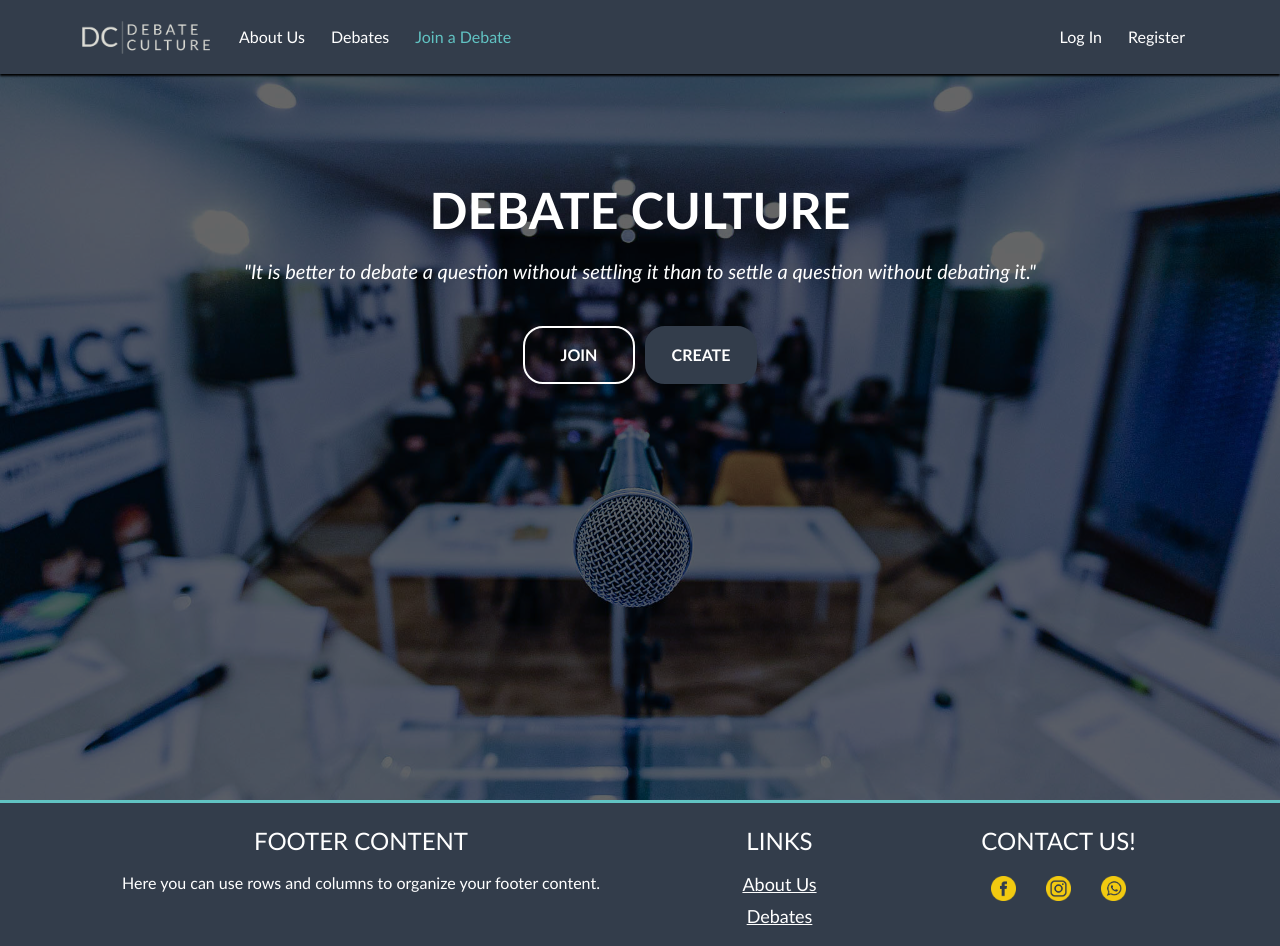
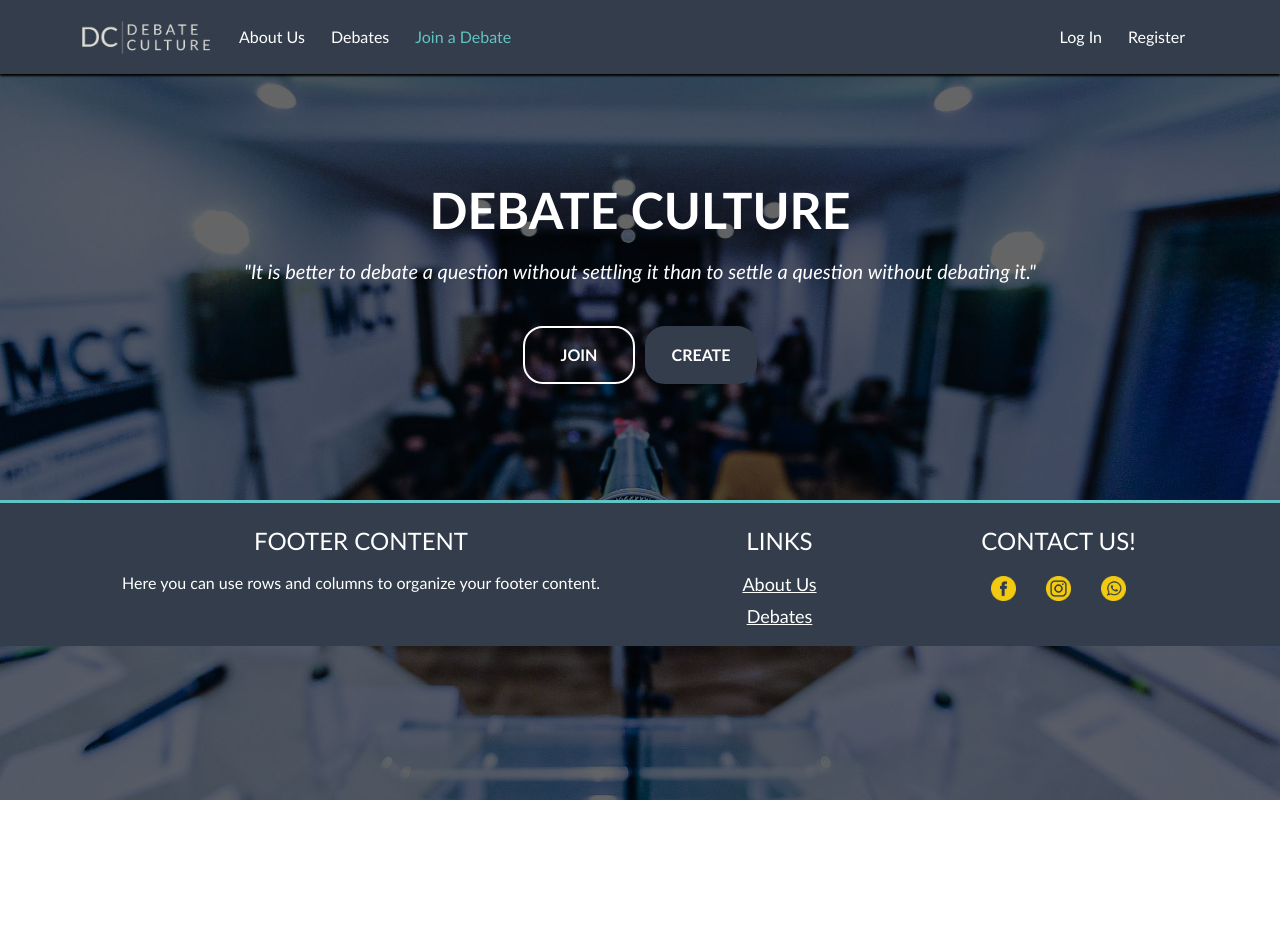
Before and after one commit to 917-SzaboBalazs/debate_app, a React (Create React App) app in the folder frontend/: page / in a window 1280 px wide. After the commit the page ends 800 px from the top, so only its background shows below. Built offline with nearby package versions, Linux system fonts and the light colour scheme; no server answers.

Commit message:
Revert "RD: background fix part 1"
This reverts commit 56551bf6674dbc0c1b7d97918aab75691e2d8817.

```diff
--- a/frontend/src/App.css
+++ b/frontend/src/App.css
@@ -24,6 +24,7 @@
   background-attachment: fixed;*/
   background-color: var(--mcc-kek);
   background: url( 'images/mikrofon2.jpg') center center/cover no-repeat, linear-gradient(rgba(0,0,0,0.6),rgba(0,0,0,0.6));
+  background-attachment: fixed;
   background-blend-mode: overlay;
   position: fixed;
   top: 0;
@@ -31,6 +32,12 @@
   left: 0;
   right: 0;
   z-index: -1;
+}
+
+@media screen and (max-width: 1000px) {
+  .base {
+    background-attachment: scroll;
+  }
 }
 
 
--- a/frontend/src/components/Footer/Footer.css
+++ b/frontend/src/components/Footer/Footer.css
@@ -10,6 +10,8 @@
     color: white;
     border-top: 3px solid var(--secondary);
 }
+
+
 
 .footer-copyright a {
     color: white;
--- a/frontend/src/components/Trunk/Trunk.css
+++ b/frontend/src/components/Trunk/Trunk.css
@@ -5,7 +5,7 @@
 } */
 
 .home--container{
-  height: 100vh;
+  height: 500px;
 }
 
   .trunk--container {
--- a/frontend/src/pages/Home.jsx
+++ b/frontend/src/pages/Home.jsx
@@ -6,8 +6,9 @@ import '../App.css'
 function Home() {
   return (
       <>
-        <div className="base"></div>
-        <Trunk />
+      <div className="base">
+      </div>
+      <Trunk />
       </>
   )
 }
--- a/frontend/src/pages/LoginSignup/Login.jsx
+++ b/frontend/src/pages/LoginSignup/Login.jsx
@@ -84,9 +84,7 @@ function Login() {
     }, [value])
 
   return (
-    <>
-    <div className="base"></div>
-    <div className='login-body'>
+    <div className='login-body base'>
       <div className="container">
         <div className="login--trunk-container row">
           {/* <form action="" className=""> */}
@@ -142,7 +140,6 @@ function Login() {
           </div>
         </div>
     </div>
-    </>
   )
 }
 
--- a/frontend/src/pages/LoginSignup/Signup.jsx
+++ b/frontend/src/pages/LoginSignup/Signup.jsx
@@ -199,9 +199,7 @@ function Signup() {
   }, [value])
 
   return (
-    <>
-      <div className="base"></div>
-      <div className='signup-body'>
+    <div className='signup-body base'>
       <div className="container">
         <form>
         <div className="trunk-container row">
@@ -290,7 +288,6 @@ function Signup() {
           </form>
         </div>
     </div>
-    </>
   )
 }
 
```
Lines whose indentation alone changed are shown as unchanged.
